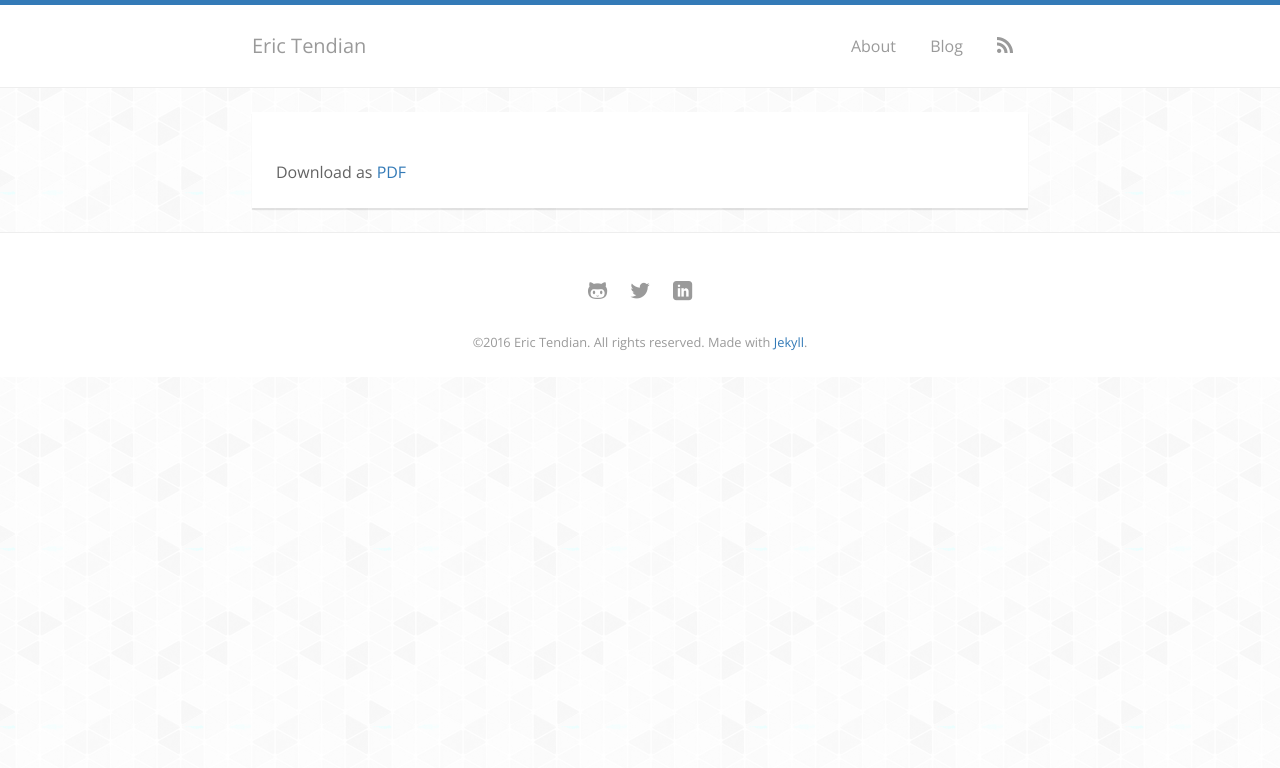
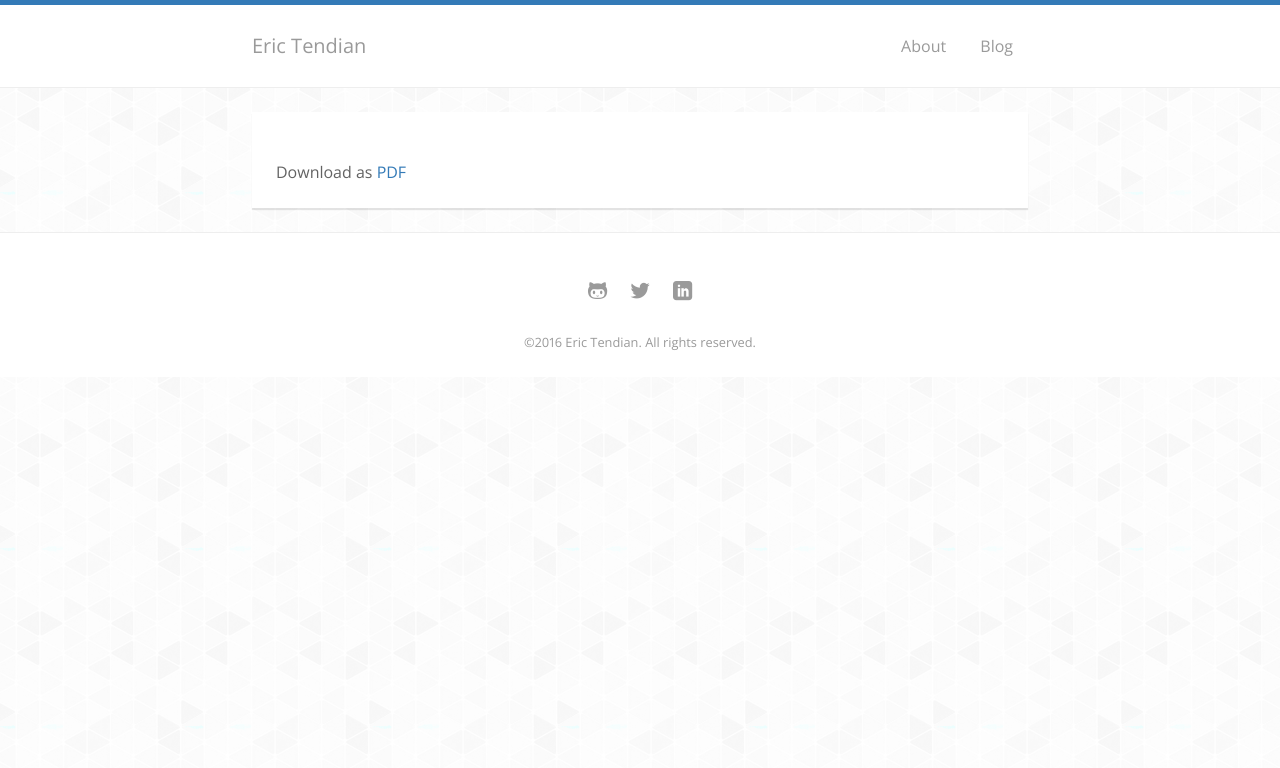
Before and after one commit to EricTendian/EricTendian, a Jekyll site: the page built from resume.html, in a window 1280 px wide. Shown: the top 768 px of the page. Built offline with Jekyll 4.4.1, drawn with Linux system fonts in a browser that asks for light colours; some web fonts are replaced.

Commit message:
Updating links

```diff
--- a/_includes/footer.html
+++ b/_includes/footer.html
@@ -2,7 +2,7 @@
   <div class="container">
     {% include social.html %}
     <p class="txt-medium-gray">
-      <small>&copy;{{ site.time | date: '%Y' }} {{ site.author.name }}. All rights reserved. Made with <a href="http://jekyllrb.com/" target="_blank">Jekyll</a>.</small>
+      <small>&copy;{{ site.time | date: '%Y' }} {{ site.author.name }}. All rights reserved.
     </p>
   </div>
 </footer>
--- a/_includes/header.html
+++ b/_includes/header.html
@@ -14,7 +14,7 @@
           <li><a href="{{ '/' | prepend: site.baseurl }}{{ item.slug }}/" title="{{ item.title }}">{{ item.title }}</a></li>
         {% endfor %}
         <li><a href="{{ site.author.blogurl }}" title="Blog">Blog</a></li>
-        <li><a href="{{ "/feed.xml" | prepend: site.baseurl }}" target="_blank"><i class="icon icon-feed"></i></a></li>
+        <!-- <li><a href="{{ "/feed.xml" | prepend: site.baseurl }}"><i class="icon icon-feed"></i></a></li> -->
       </ul>
     </nav>
   </div>
--- a/_includes/social.html
+++ b/_includes/social.html
@@ -1,6 +1,6 @@
 <ul class="social">
-  <li><a href="{{ site.author.github }}" target="_blank"><i class="icon icon-github"></i></a></li>
-  <li><a href="{{ site.author.twitter }}" target="_blank"><i class="icon icon-twitter"></i></a></li>
-  <!-- <li><a href="{{ site.author.facebook }}" target="_blank"><i class="icon icon-facebook"></i></a></li> -->
-  <li><a href="{{ site.author.linkedin }}" target="_blank"><i class="icon icon-linkedin"></i></a></li>
+  <li><a href="{{ site.author.github }}"><i class="icon icon-github"></i></a></li>
+  <li><a href="{{ site.author.twitter }}"><i class="icon icon-twitter"></i></a></li>
+  <!-- <li><a href="{{ site.author.facebook }}"><i class="icon icon-facebook"></i></a></li> -->
+  <li><a href="{{ site.author.linkedin }}"><i class="icon icon-linkedin"></i></a></li>
 </ul>
```
